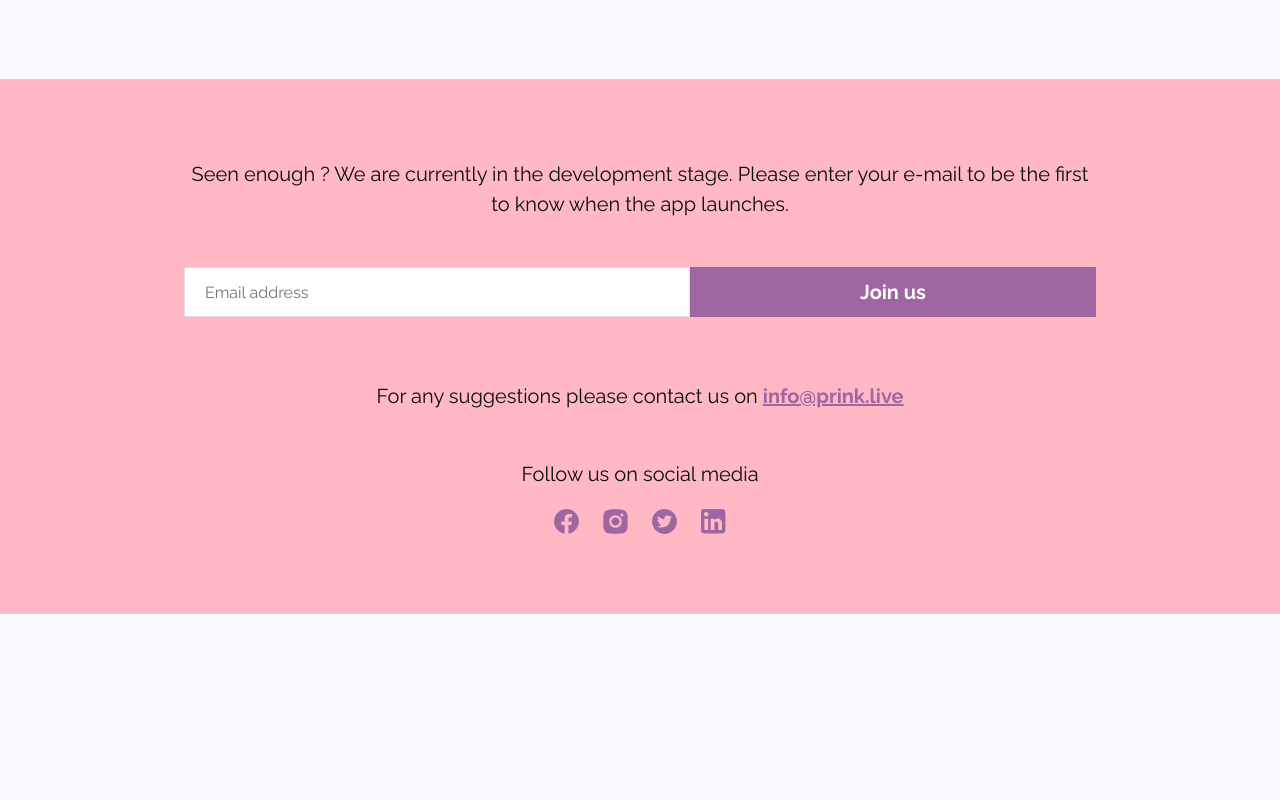
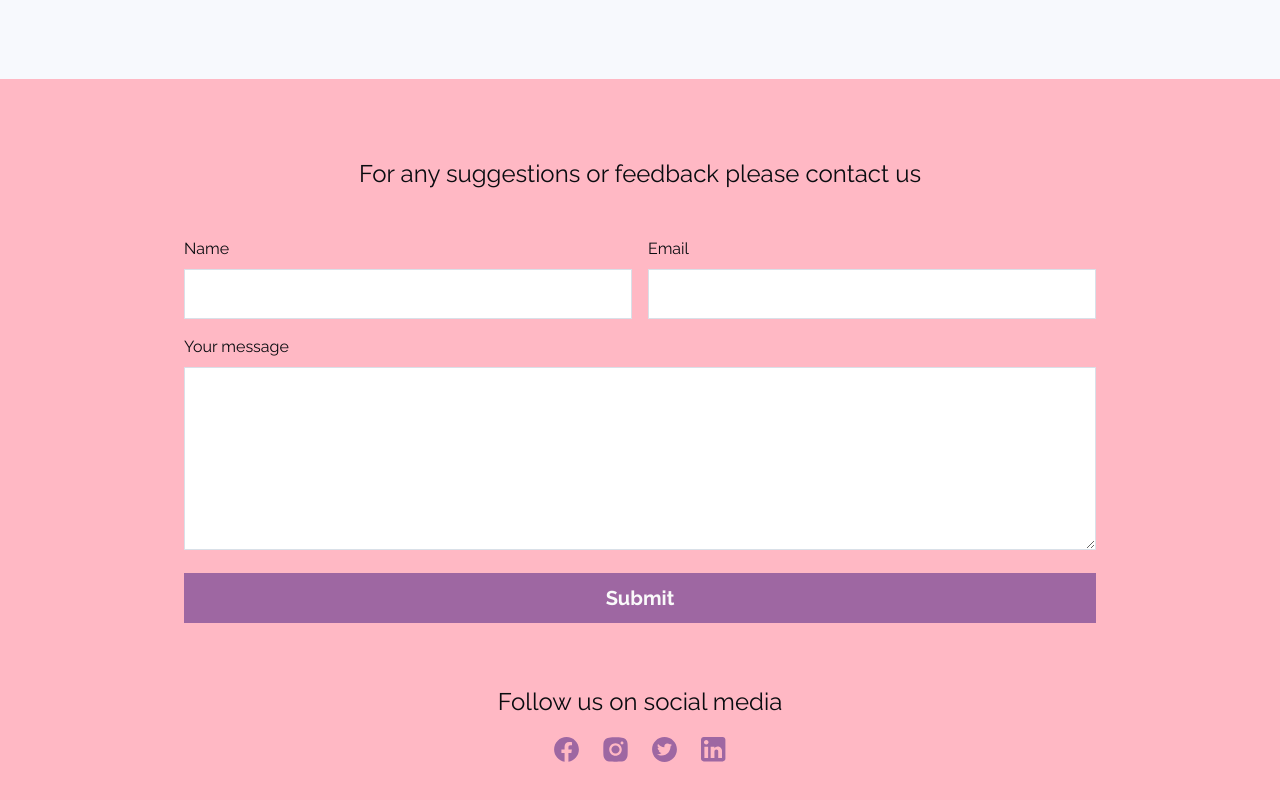
Before and after one commit to Ahmad-Zaaza/Prink-Landing-page, a Next.js app: page / in a window 1280 px wide. Shown: the part 2607-3407 px from the top of the page. Before the commit the page ends 3221 px from the top, so only its background shows below. Built offline with nearby package versions, Linux system fonts and the light colour scheme.

Commit message:
(feat) add contact us form

```diff
--- /dev/null
+++ b/components/ContactForm/ContactForm.tsx
@@ -0,0 +1,179 @@
+import axios from "axios";
+import React, { useState } from "react";
+import { SubmitHandler, useForm } from "react-hook-form";
+import styled, { CSSProperties } from "styled-components";
+import { emailRegex } from "../../lib/constants";
+import Input from "../Input";
+
+type FormProps = {
+  name: string;
+  email: string;
+  message: string;
+};
+
+const ContactForm = () => {
+  const [generalError, setGeneralError] = useState("");
+  const {
+    register,
+    handleSubmit,
+    setError,
+    formState: { errors, isSubmitting },
+  } = useForm<FormProps>();
+
+  const onSubmit: SubmitHandler<FormProps> = async (data) => {
+    try {
+      setGeneralError("");
+      await axios.post("https://api.prink.live/api/contact", data);
+    } catch (error) {
+      if (axios.isAxiosError(error)) {
+        if (error.response?.data.data?.email) {
+          setError("email", error.response?.data.data?.email[0]);
+        } else if (error.response?.data.data?.name) {
+          setError("name", error.response?.data.data?.name[0]);
+        } else if (error.response?.data.data?.message) {
+          setError("message", error.response?.data.data.message[0]);
+        } else {
+          setGeneralError("Something went wrong, Please try again");
+        }
+      } else {
+        setGeneralError("Something went wrong, Please try again");
+      }
+    }
+  };
+  return (
+    <div>
+      {/* <ContactUsText>Contact us</ContactUsText> */}
+      <Form onSubmit={handleSubmit(onSubmit)}>
+        <Flex>
+          <div>
+            <Label>Name</Label>
+            <Input {...register("name", { required: "Required field" })} />
+            {errors.name?.message && (
+              <ErrorMessage>{errors.name?.message}</ErrorMessage>
+            )}
+          </div>
+          <div>
+            <Label>Email</Label>
+            <Input
+              {...register("email", {
+                required: "Required field",
+                pattern: emailRegex,
+              })}
+            />
+            {errors.email?.message && (
+              <ErrorMessage>
+                {errors.email?.type === "pattern"
+                  ? "Please enter a vlaid email"
+                  : errors.email?.message}
+              </ErrorMessage>
+            )}
+          </div>
+        </Flex>
+        <div>
+          <Label>Your message</Label>
+          <Textarea
+            rows={6}
+            {...register("message", { required: "Required field" })}
+          />
+          {errors.message?.message && (
+            <ErrorMessage>{errors.message?.message}</ErrorMessage>
+          )}
+        </div>
+        {generalError && <ErrorMessage>{generalError}</ErrorMessage>}
+        <Button
+          disabled={isSubmitting}
+          style={
+            {
+              "--color": "var(--color-on-secondary)",
+              "--bg": "var(--color-secondary)",
+            } as CSSProperties
+          }
+        >
+          Submit
+        </Button>
+      </Form>
+    </div>
+  );
+};
+
+export default ContactForm;
+
+const Form = styled.form``;
+
+const Flex = styled.div`
+  display: grid;
+  gap: 16px;
+  margin-bottom: 16px;
+  grid-template-columns: 1fr;
+  @media ${(p) => p.theme.queries.tabletAndUp} {
+    grid-template-columns: 1fr 1fr;
+  }
+`;
+
+const Label = styled.label`
+  font-size: ${16 / 16}rem;
+  display: block;
+  margin-bottom: 8px;
+`;
+const Message = styled.span`
+  font-size: ${15 / 16}rem;
+  color: var(--color-error);
+  margin-top: 8px;
+  margin-bottom: 8px;
+  display: block;
+`;
+const ErrorMessage = styled(Message)`
+  color: var(--color-error);
+`;
+
+const Textarea = styled.textarea`
+  border: 1px solid var(--color-border);
+  min-width: 0;
+  width: 100%;
+  /* border-radius: 6px; */
+  padding: 19px 20px 18px 20px;
+`;
+const Button = styled.button`
+  border-radius: 6px;
+  margin-bottom: 16px;
+  font-size: ${20 / 16}rem;
+  height: 50px;
+  width: 100%;
+  background-color: var(--bg);
+  color: var(--color);
+  font-weight: 700;
+  cursor: pointer;
+  text-align: center;
+  transition: background-color 150ms ease;
+  margin-top: 16px;
+  &:disabled {
+    opacity: 0.4;
+    cursor: auto;
+  }
+
+  @media ${(p) => p.theme.queries.hoverPointerDevices} {
+    &:hover:not(:disabled) {
+      background-color: var(--color-primary-hover);
+    }
+  }
+
+  @media ${(p) => p.theme.queries.tabletAndUp} {
+    flex: 1 1 200px;
+  }
+
+  @media ${(p) => p.theme.queries.laptopAndUp} {
+    border-radius: 0;
+  }
+`;
+const ContactUsText = styled.h6`
+  font-size: ${16 / 16}rem;
+  line-height: 18px;
+  height: 36px;
+  /* text-align: center; */
+  margin-bottom: 24px;
+  @media ${(p) => p.theme.queries.tabletAndUp} {
+    height: auto;
+    font-size: ${20 / 16}rem;
+    line-height: 24px;
+  }
+`;
--- /dev/null
+++ b/components/ContactForm/index.ts
@@ -0,0 +1,2 @@
+export { default } from "./ContactForm";
+export * from "./ContactForm";
--- a/components/Footer/Footer.tsx
+++ b/components/Footer/Footer.tsx
@@ -1,5 +1,6 @@
 import React from "react";
 import styled from "styled-components";
+import ContactForm from "../ContactForm";
 import JoinUsForm from "../JoinUsForm";
 import MaxWidthWrapper from "../MaxWidthWrapper";
 import SocialLinks from "../SocialLinks";
@@ -9,16 +10,17 @@ const Footer = () => {
   return (
     <FooterWrapper>
       <MaxWidthWrapper>
-        <Subtitle>
+        {/* <Subtitle>
           Seen enough ? We are currently in the development stage. Please enter
           your e-mail to be the first to know when the app launches.
+        </Subtitle> */}
+        {/* <JoinUsForm buttonVariant="secondary" hideSubtitle /> */}
+        <Subtitle>
+          For any suggestions or feedback please contact us
+          {/* <Email href="mailto://info@prink.live">info@prink.live</Email> */}
         </Subtitle>
-        <JoinUsForm buttonVariant="secondary" hideSubtitle />
 
-        <Subtitle>
-          For any suggestions please contact us on{" "}
-          <Email href="mailto://info@prink.live">info@prink.live</Email>
-        </Subtitle>
+        <ContactForm />
 
         <div>
           <Subtitle style={{ marginBottom: 20 }}>
@@ -37,8 +39,8 @@ const Subtitle = styled.p`
   line-height: 25px;
   text-align: center;
 
-  @media ${p => p.theme.queries.tabletAndUp} {
-    font-size: ${20 / 16}rem;
+  @media ${(p) => p.theme.queries.tabletAndUp} {
+    font-size: ${24 / 16}rem;
     line-height: 30px;
   }
 `;
@@ -48,7 +50,7 @@ const Email = styled.a`
   color: var(--color-secondary);
   font-weight: 600;
   text-decoration: underline;
-  @media ${p => p.theme.queries.hoverPointerDevices} {
+  @media ${(p) => p.theme.queries.hoverPointerDevices} {
     text-decoration: none;
     &:hover {
       text-decoration: underline;
--- /dev/null
+++ b/components/Input/Input.tsx
@@ -0,0 +1,12 @@
+import styled from "styled-components";
+
+const Input = styled.input`
+  border: 1px solid var(--color-border);
+  height: 50px;
+  min-width: 0;
+  display: block;
+  width: 100%;
+  /* border-radius: 6px; */
+  padding: 19px 20px 18px 20px;
+`;
+export default Input;
--- /dev/null
+++ b/components/Input/index.ts
@@ -0,0 +1 @@
+export { default } from "./Input";
--- a/components/JoinUsForm/JoinUsForm.tsx
+++ b/components/JoinUsForm/JoinUsForm.tsx
@@ -2,6 +2,7 @@ import axios from "axios";
 import { FormEventHandler, useState } from "react";
 import styled, { CSSProperties } from "styled-components";
 import { emailRegex } from "../../lib/constants";
+import Input from "../Input";
 
 interface IProps {
   hideSubtitle?: boolean;
@@ -49,7 +50,7 @@ const JoinUsForm = ({ hideSubtitle, buttonVariant = "primary" }: IProps) => {
   return (
     <div>
       <Wrapper onSubmit={onSubmit}>
-        <Input
+        <TextInput
           name="email"
           value={email}
           onChange={(e) => setEmail(e.target.value)}
@@ -89,14 +90,9 @@ const Wrapper = styled.form`
   flex-wrap: wrap;
 `;
 
-const Input = styled.input`
-  border: 1px solid var(--color-border);
+const TextInput = styled(Input)`
   margin-bottom: 16px;
-  height: 50px;
-  min-width: 0;
-  width: 100%;
-  border-radius: 6px;
-  padding: 19px 20px 18px 20px;
+
   @media ${(p) => p.theme.queries.tabletAndUp} {
     flex: 1 1 300px;
   }
--- a/package.json
+++ b/package.json
@@ -15,6 +15,7 @@
     "react": "18.2.0",
     "react-dom": "18.2.0",
     "react-feather": "^2.0.10",
+    "react-hook-form": "^7.42.1",
     "styled-components": "^5.3.5"
   },
   "devDependencies": {
```
Also changed, not shown: 1 other file (tests, documents, lock files or other folders).
